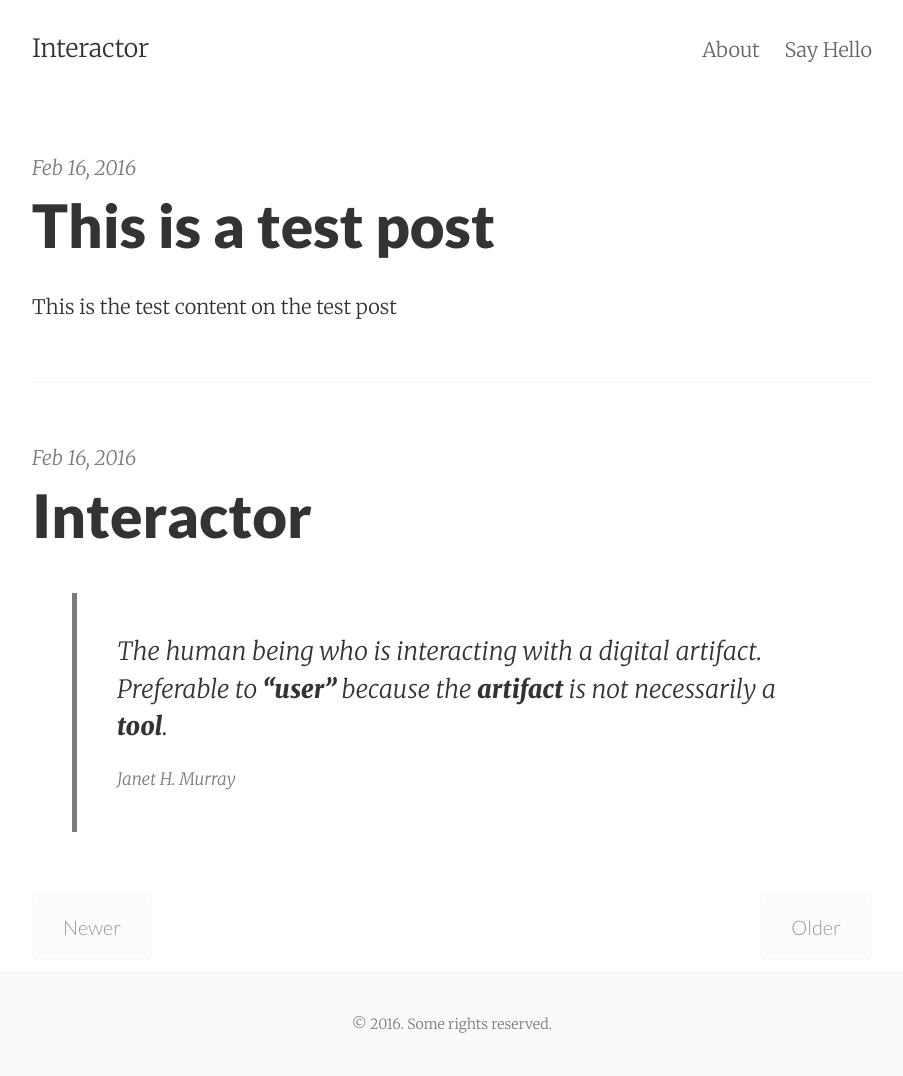
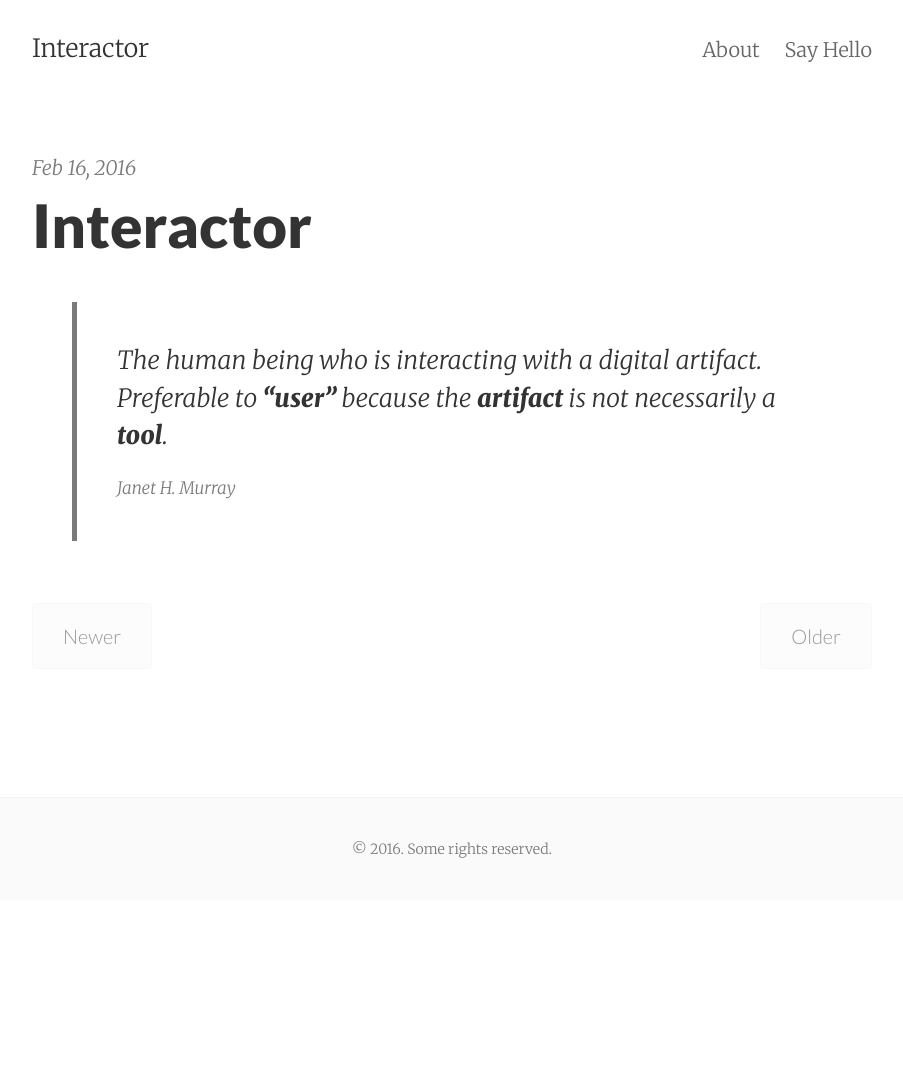
Before and after one commit to rmcmelo/rmcmelo.github.io, a Jekyll site: the page built from index.html, in a window 1280 px wide. Shown: the whole page, without its empty margins (188-1091 px from the left). Built offline with Jekyll 4.4.1, drawn with Linux system fonts in a browser that asks for light colours; the list of posts is cut into pages by our own code; after the commit the page ends 900 px from its top, so only the background shows below that.

Commit message:
Added tags to 1st post

```diff
--- a/_posts/2016-02-16-interactor.markdown
+++ b/_posts/2016-02-16-interactor.markdown
@@ -2,6 +2,7 @@
 published: true
 title: Interactor
 layout: post
+tags: [quote]
 ---
 
 <blockquote>
--- a/_posts/2016-02-16-this-is-a-test-post.markdown
+++ /dev/null
@@ -1,8 +0,0 @@
----
-published: true
-title: This is a test post
-layout: post
-tags: [test]
-categories: [testcategorie]
----
-This is the test content on the test post
```
